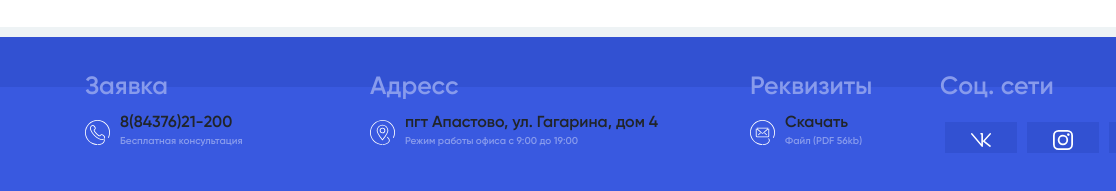
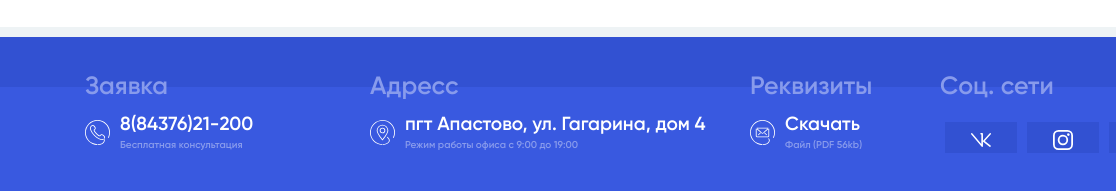
Before and after one commit to artyyr2336/stalker, a plain HTML site: page index.html in a window 1280 px wide. Shown: the part 3445-3636 px from the top of the page, 0-1116 px from the left. Drawn offline with nearby package versions, Linux system fonts and the light colour scheme.

Commit message:
Поправки футер

```diff
--- a/css/style.css
+++ b/css/style.css
@@ -463,10 +463,9 @@ header {
   background-color: #3959e0;
 }
 
-.number a,.number a:active, .number a:hover {
+.number__number{
   color: white;
   font-size: 19px;
-  background-color: #3959e0;
 }
 .number__text {
   color: #889bec;
```
